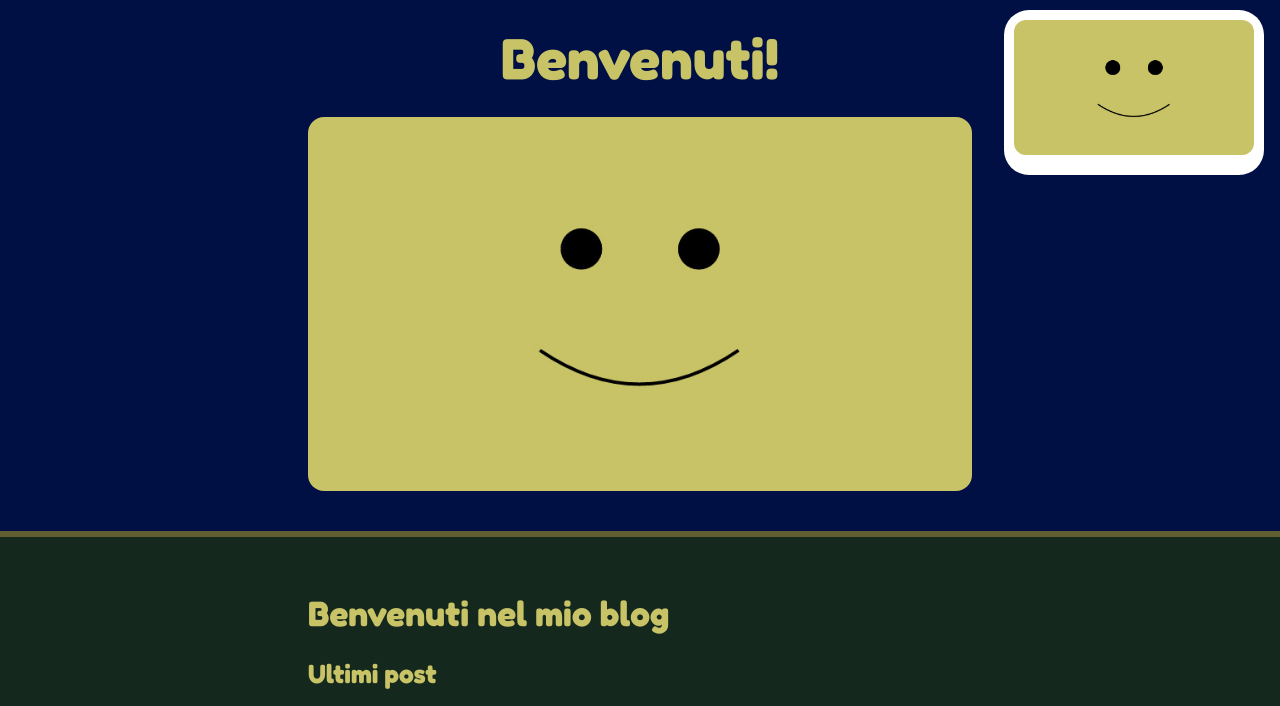
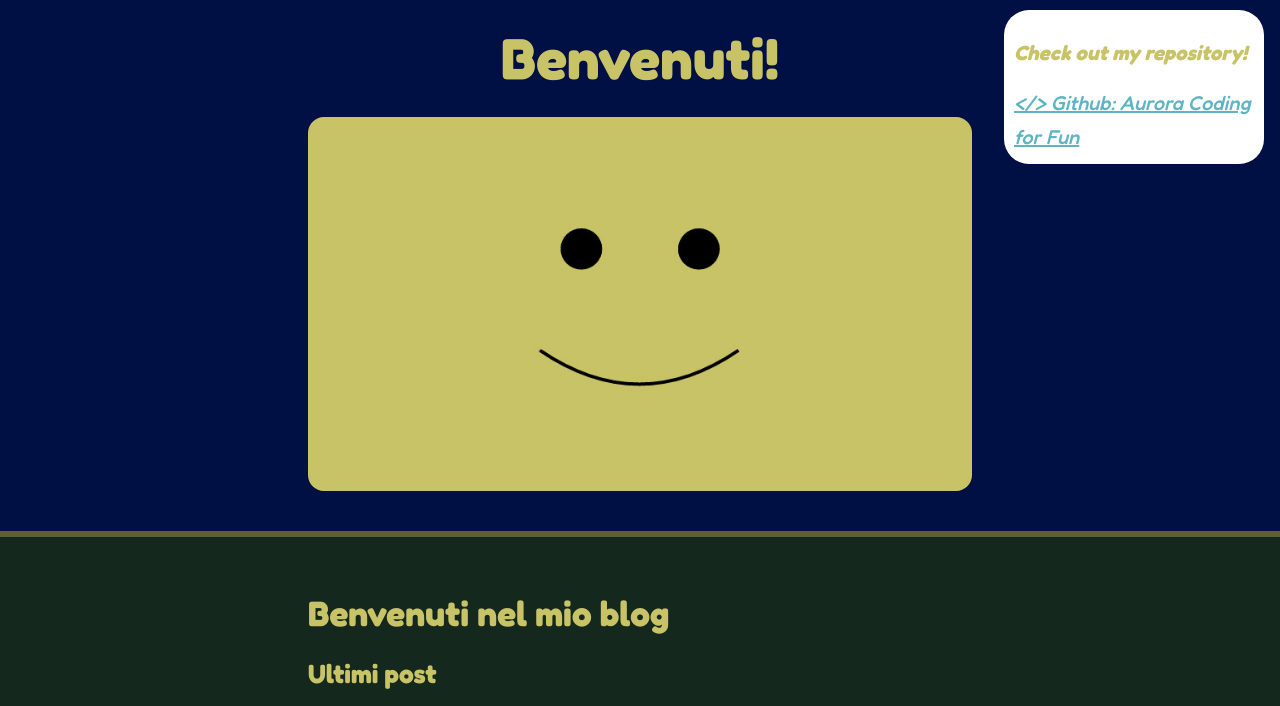
Before and after one commit to AuroraCodingForFun/BlogSite, a Jekyll site: the page built from index.md, in a window 1280 px wide. Shown: the top 706 px of the page. Built offline with Jekyll 4.4.1, drawn with Linux system fonts in a browser that asks for light colours; grey boxes are pictures that could not be loaded.

Commit message:
Add GitHub repository link to index.md
Added a link to the GitHub repository in the sidebar.

```diff
--- a/index.md
+++ b/index.md
@@ -48,7 +48,8 @@ aside.laterale {
 
 <div>
     <aside class="laterale">
-      <img src="{{ '/images/copertina.jpg' | relative_url }}" alt="Copertina del blog">
+      <h3>Check out my repository!</h3>
+        <a class="brand" href="https://github.com/AuroraCodingForFun"> </> Github: Aurora Coding for Fun</a>
     </aside>
 <h1>Benvenuti nel mio blog </h1>
 <h2> Ultimi post </h2>
```
